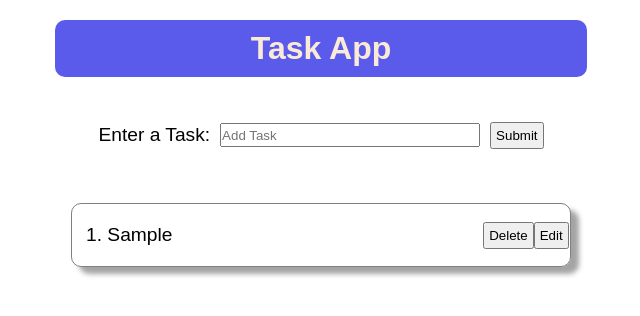
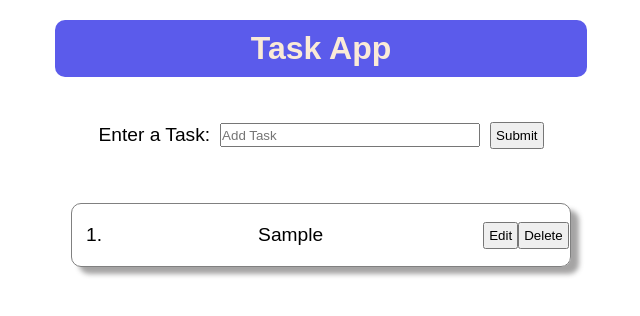
Before and after one commit to SalamanderCtesiphon/todo-list-react-app, a React (Create React App) app: page / in a window 1280 px wide. Both pictures are taken after typing "Sample" into the empty fields and a click on the button "Submit". Shown: the top 316 px of the page, without its empty margins (319-959 px from the left). Built offline with nearby package versions, Linux system fonts and the light colour scheme.

Commit message:
added the edit functionality

```diff
--- a/src/App.js
+++ b/src/App.js
@@ -5,7 +5,8 @@
 const App = () => {
   const [text, setText] = useState('')
   const [tasks, setTasks] = useState([])
-  const [edit, setEdit] = useState(false)
+  const [edit, setEdit] = useState(null)
+  const [editText, setEditText] = useState('')
 
   const onSubmit = (e) => {
     e.preventDefault()
@@ -31,8 +32,25 @@
   }
 
   const editTask = (id) => {
-    setTasks(tasks.map((task) => task.id === id ? {...task, edit:
-    !task.edit} : task))
+    const updatedTasks = [...tasks].map((task) => {
+      if (task.id === id) {
+        task.text = editText;
+      }
+      return task;
+    });
+    setTasks(updatedTasks);
+    setEdit(null);
+  }
+
+  const submitEdits = (id) => {
+    const updatedTasks = [...tasks].map((task) => {
+      if (task.id === id) {
+        task.text = editText;
+      }
+      return task;
+    });
+    setTasks(updatedTasks);
+    setEditText(null);
   }
 
   return (
@@ -50,8 +68,12 @@
         </form>
       <Overview
         tasks={tasks}
+        text={text}
+        edit={edit}
         deleteTask={deleteTask}
         editTask={editTask}
+        setEditText={setEditText}
+        submitEdits={submitEdits}
       />
     </div>
   )
--- a/src/components/Overview.js
+++ b/src/components/Overview.js
@@ -1,18 +1,30 @@
 
-const Overview = ({ tasks, deleteTask, editTask }) => {
+const Overview = ({ tasks, deleteTask, editTask, setEditText, text, edit, submitEdits }) => {
+
   return (
     <div>
       <ul>
         {tasks.map((task) => (
           <li className='formItem' key={task.id}>
-              {tasks.indexOf(task) + 1}.{' '}{task.text}
+              {tasks.indexOf(task) + 1}.{' '}
+              {task.id === editTask ? (
+                <input
+                  type='text'
+                  onChange= {(e) => setEditText(e.target.value)}
+                />
+              ) : (
+                <div>{task.text}</div>
+              )}
               <div className="btnBox">
+                {task.id = edit ? (
+                  <button onClick={() => submitEdits(task.id)}>Submit Edits</button>
+                ) : (
+                  <button onClick={() => setEditText(task.id)}>Edit</button>
+                )}
                 <button
                   onClick={() => deleteTask(task.id)}
-                >
-                  Delete
-                </button>
-                <button onClick={() =>editTask(task.id)}>Edit</button>
+                >Delete</button>
+
               </div>
           </li>
         ))}
```
